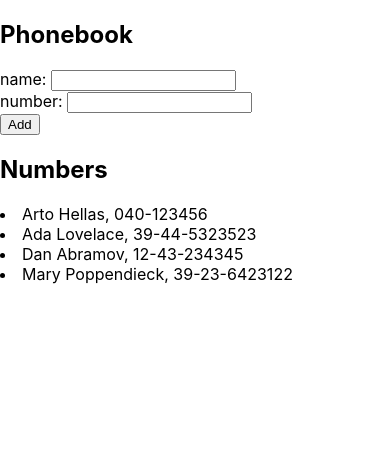
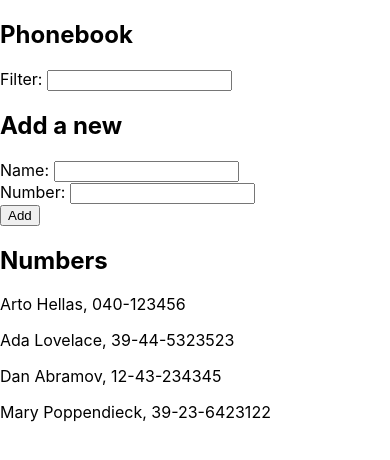
Before and after one commit to SagaRudolphi/FullStackOpen2022, a React (Create React App) app in the folder Part2/phonebook/: page / in a window 390 px wide. Shown: the top 460 px of the page. Built offline with nearby package versions, Linux system fonts and the light colour scheme.

Commit message:
2.9*: The Phonebook step4

```diff
--- a/Part2/phonebook/src/App.js
+++ b/Part2/phonebook/src/App.js
@@ -12,6 +12,7 @@
   ])
   const [newName, setNewName] = useState('')
   const [newNumber, setNewNumber] = useState('')
+  const [newFilter, setNewFilter] = useState('')
 
   const addPerson = (event) => {
 
@@ -19,6 +20,7 @@
 
     console.log('submit clicked: ', event.target)
     console.log('does exist: ', persons.some(person => person.name === newName))
+
 
     const personObject = {
       name: newName,
@@ -43,23 +45,44 @@
     setNewNumber(event.target.value)
   }
 
+
+
+  const handleNewFilter = (event) => {
+    console.log(event.target.value)
+    setNewFilter(event.target.value)
+
+  }
+
+  const personSearch = newFilter === ''
+  ? persons
+  : persons.filter(person => person.name.toLowerCase().includes(newFilter.toLowerCase()))
+
+
+
   return (
     <div>
       <h2>Phonebook</h2>
+
+        <div>
+          Filter: <input value={newFilter} onChange={handleNewFilter}/>
+        </div>
+
+      <h2>Add a new</h2>
       <form onSubmit={addPerson}>
         <div>
-          name: <input value={newName} onChange={handleNewPerson} />
+          Name: <input value={newName} onChange={handleNewPerson} />
         </div>
         <div>
-          number: <input value={newNumber} onChange={handleNewNumber}/>
+          Number: <input value={newNumber} onChange={handleNewNumber} />
         </div>
         <div>
           <button type="submit">Add</button>
         </div>
       </form>
       <h2>Numbers</h2>
-      {persons.map(person =>
-        <Person key={person.name} person={person} />
+      {console.log('all searched people', personSearch)}
+      {personSearch.map(person =>
+        <Person key={person.name} person={person} filter={newFilter}/>
       )}
     </div>
   )
--- a/Part2/phonebook/src/components/Persons.js
+++ b/Part2/phonebook/src/components/Persons.js
@@ -2,7 +2,7 @@
 
 const Person = ({person}) => {
     return (
-        <li>{person.name}, {person.number}</li>
+        <p>{person.name}, {person.number}</p>
     )
 }
 
```
